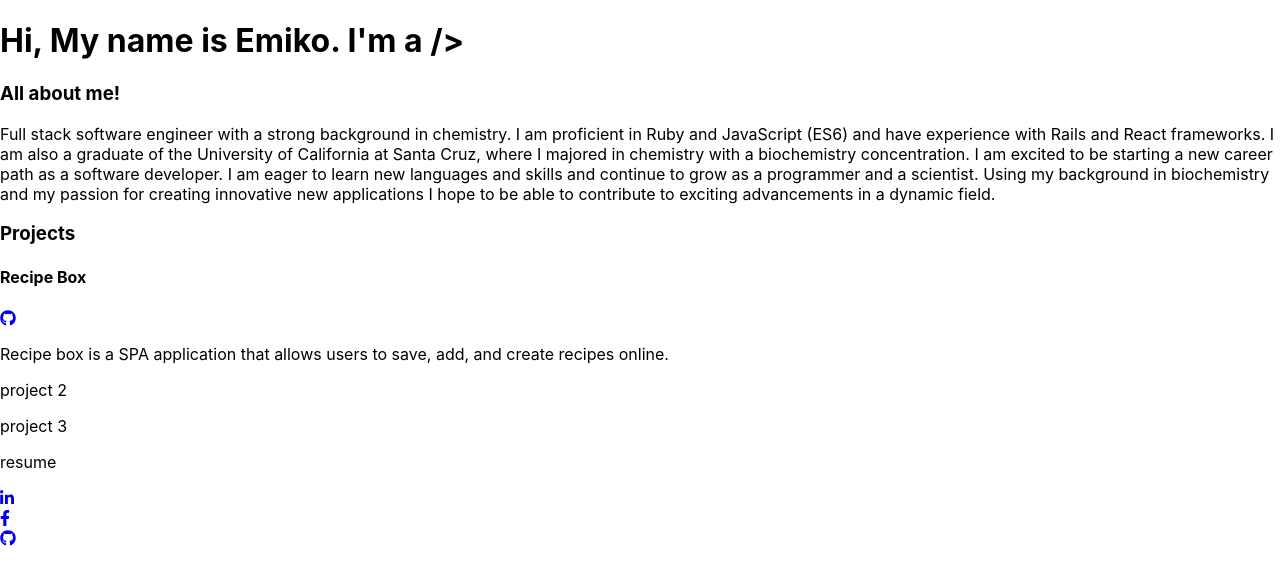
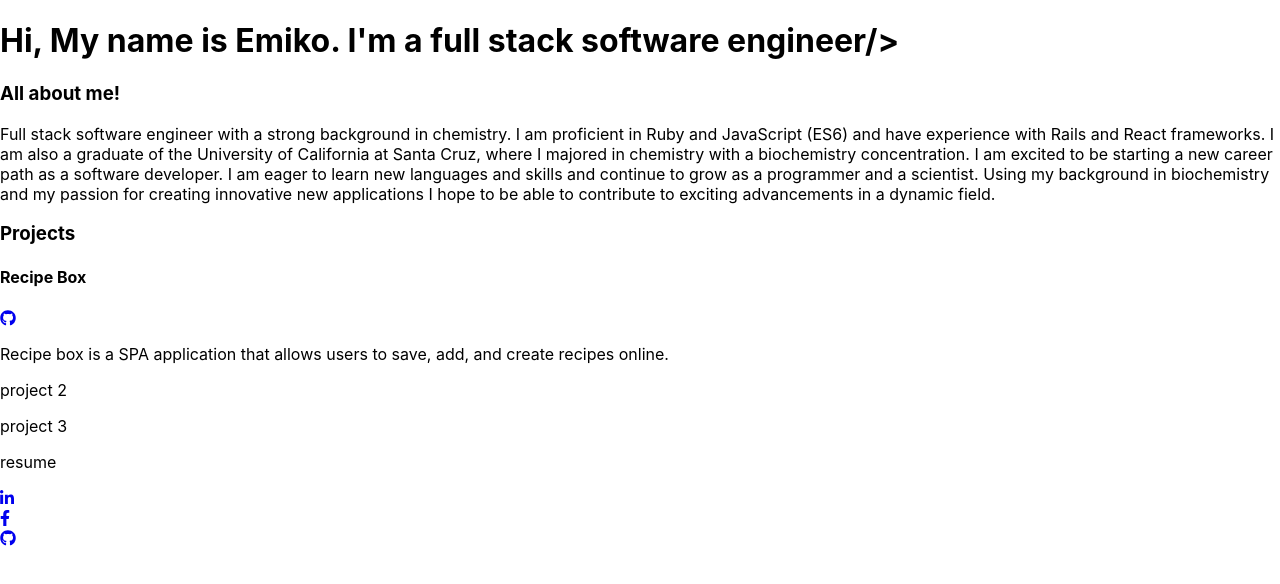
Before and after one commit to ejpijoan/myPortfolio, a React (Create React App) app: page / in a window 1280 px wide. Shown: the top 584 px of the page. Built offline with nearby package versions, Linux system fonts and the light colour scheme.

Commit message:
sets current roles to first role on mount for Intro component

```diff
--- a/src/components/Intro.js
+++ b/src/components/Intro.js
@@ -10,6 +10,14 @@ class Intro extends Component {
                 };
         }
 
+        componentDidMount = () => {
+                this.setState(prevState => ({
+                        currentRole: prevState.roles[0]
+                }))
+        }
+
+
+
         currentRole = () => {
               this.setState(prevState => ({
                       index: ((prevState.index + 1)%(prevState.roles.length - 1)),
@@ -20,7 +28,7 @@ class Intro extends Component {
         render(){
            return (
                 <h1>
-                Hi, My name is Emiko. I'm a {}/>
+                Hi, My name is Emiko. I'm a {this.state.currentRole}/>
                 </h1>
            )
         }
```
